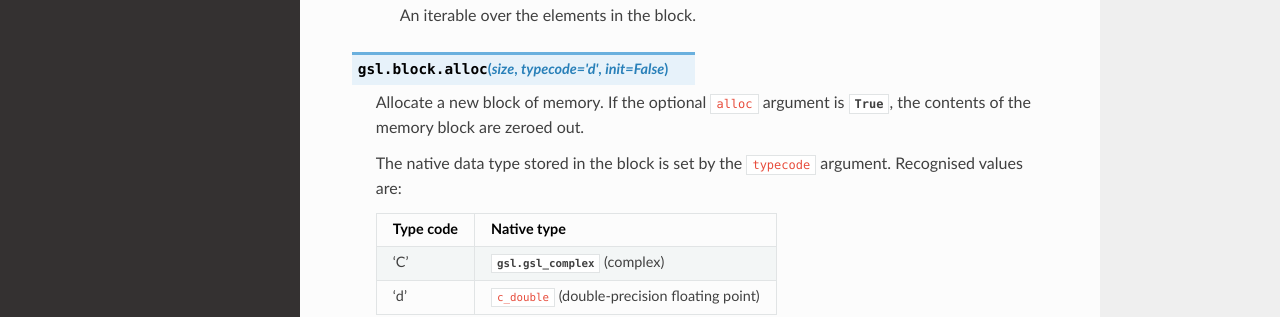
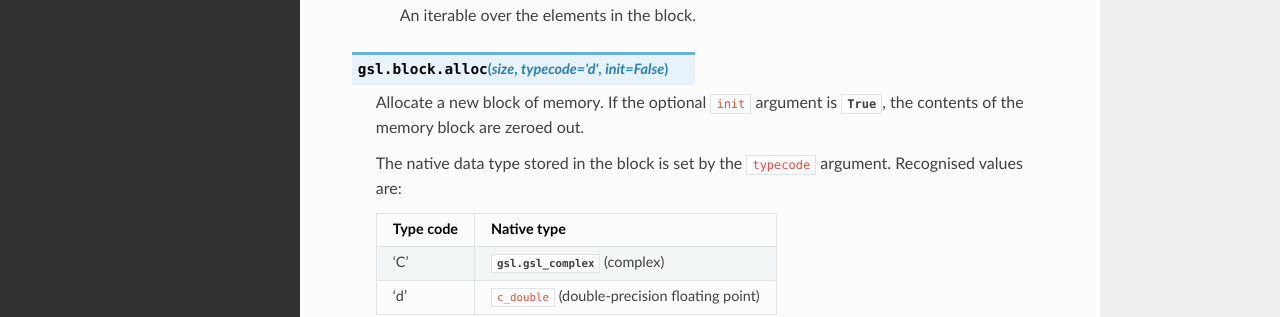
Before and after one commit to perey/python-gsl, a Sphinx documentation site: the page built from docs/vec_mat.rst, in a window 1280 px wide and 1143 px high. Shown: the part 479-796 px from the top of the window. Built offline with Sphinx 7.4.7 and the Read the Docs theme 2.0.0, drawn with Linux system fonts in a browser that asks for light colours.

Commit message:
Fixed typo and link in docs.

```diff
--- a/docs/intro.rst
+++ b/docs/intro.rst
@@ -24,7 +24,7 @@ mathematical functions and constants. Since Python already provides a binding
 to these in the standard library's `math`_, these are not exposed by
 python-gsl. Likewise, the complex number facilities in GSL are not exposed; use
 cmath_ instead. (However, the GSL *representation* of complex numbers is
-provided; see :py:obj:`gsl_complex`.)
+provided; see :py:obj:`gsl.gsl_complex`.)
 
 However, as at least some of the GSL_ versions of these functions make certain
 accuracy guarantees, it may be the case that bindings are provided in a future
--- a/docs/vec_mat.rst
+++ b/docs/vec_mat.rst
@@ -25,7 +25,7 @@ so are available from python-gsl.
 
 .. py:function:: alloc(size, typecode='d', init=False)
 
-   Allocate a new block of memory. If the optional ``alloc`` argument is
+   Allocate a new block of memory. If the optional ``init`` argument is
    :py:obj:`True`, the contents of the memory block are zeroed out.
 
    The native data type stored in the block is set by the ``typecode``
```
